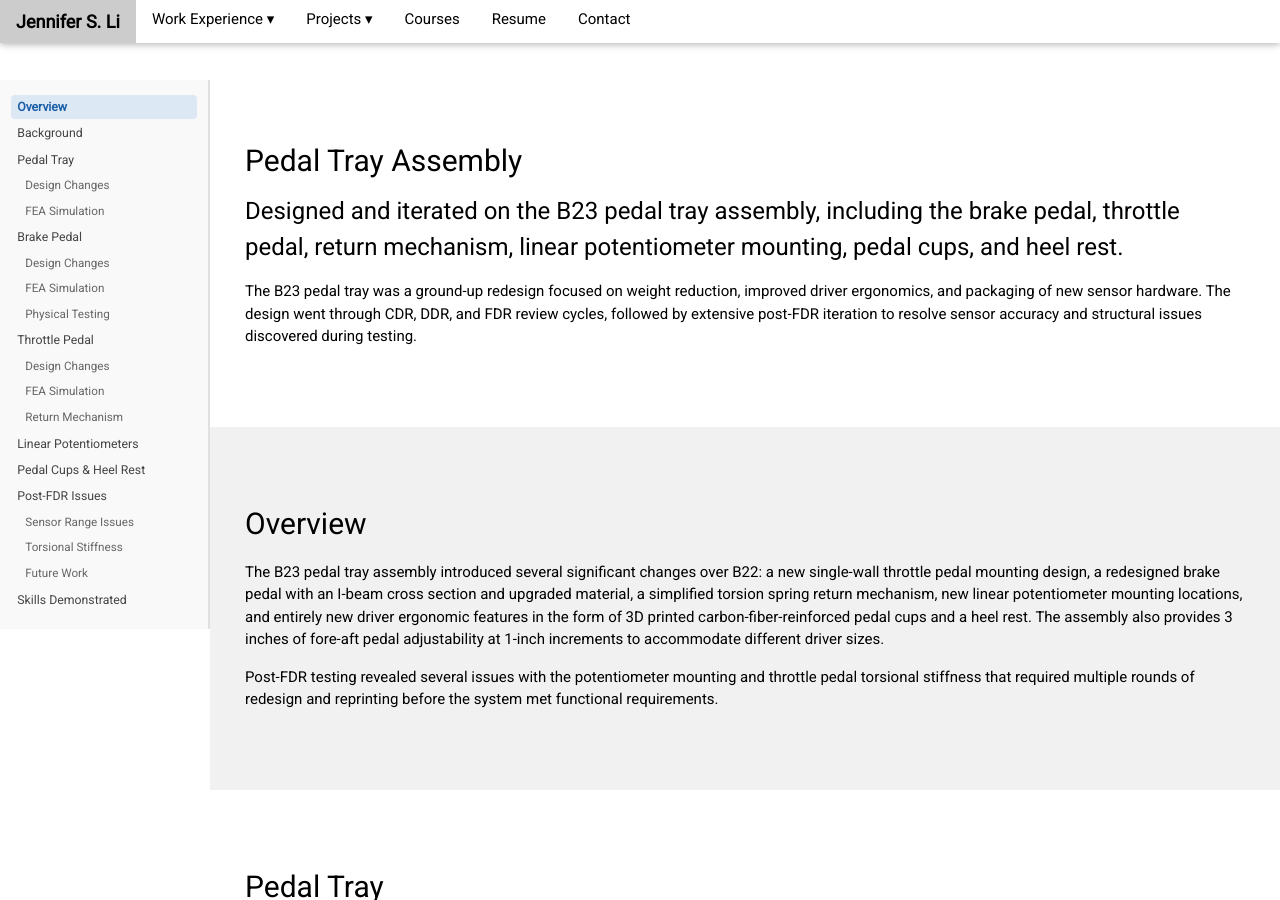
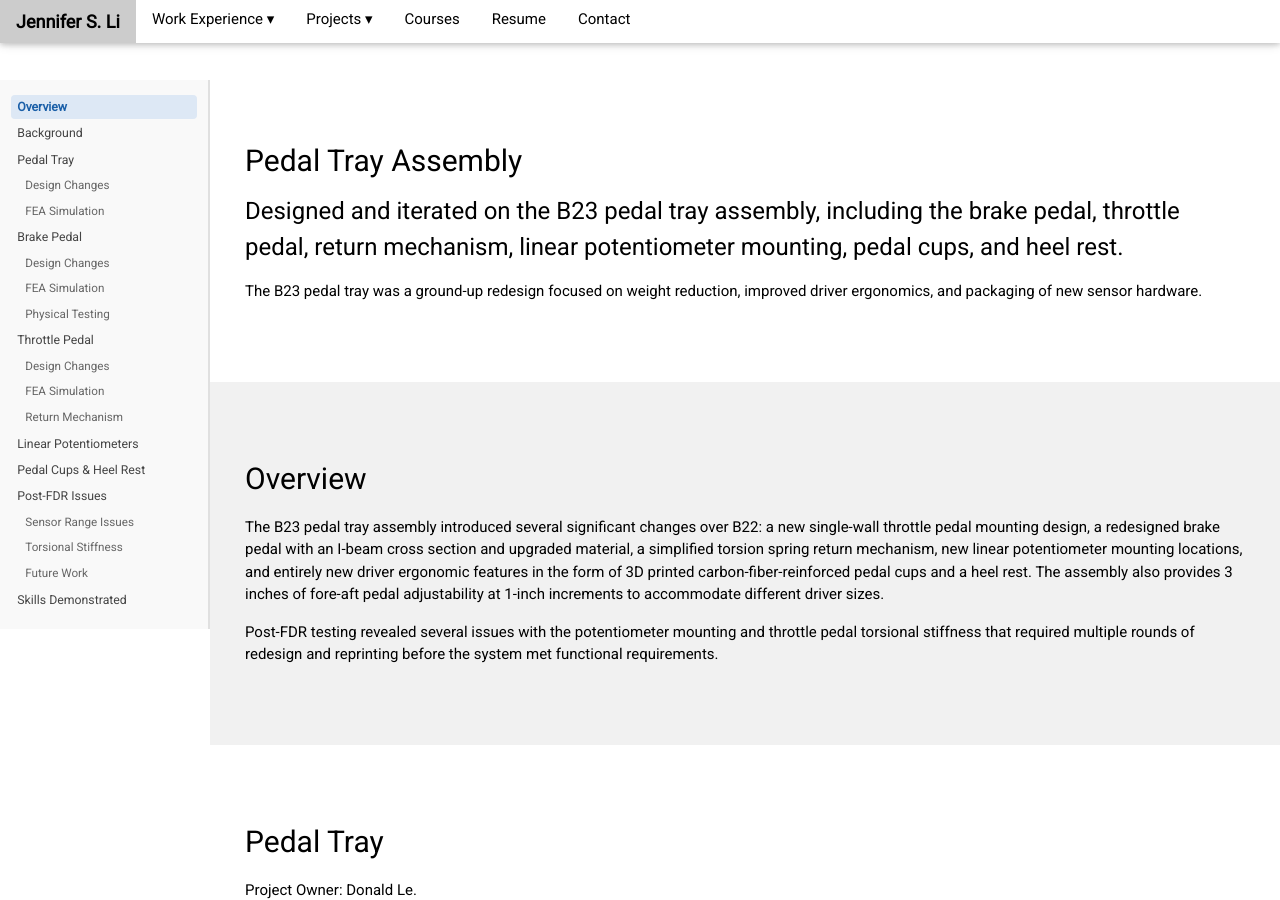
Before and after one commit to jsli905/jsli905.github.io, a Jekyll site: the page projects/bfr/pedals.html, which Jekyll copies as it is, in a window 1280 px wide and 900 px high. Built offline with Jekyll 4.4.1, drawn with Linux system fonts in a browser that asks for light colours; comment, search, counter and statistics services are not loaded.

Commit message:
Update pedals.html

```diff
--- a/projects/bfr/pedals.html
+++ b/projects/bfr/pedals.html
@@ -322,9 +322,7 @@
     </h3>
     <p>
       The B23 pedal tray was a ground-up redesign focused on weight reduction, improved driver
-      ergonomics, and packaging of new sensor hardware. The design went through CDR, DDR, and FDR
-      review cycles, followed by extensive post-FDR iteration to resolve sensor accuracy and
-      structural issues discovered during testing.
+      ergonomics, and packaging of new sensor hardware.
     </p>
     <!-- <img src="images/pedal_tray_assembly.png" alt="B23 Pedal Tray Assembly" style="width:60%; max-width:900px"> -->
   </div>
```
